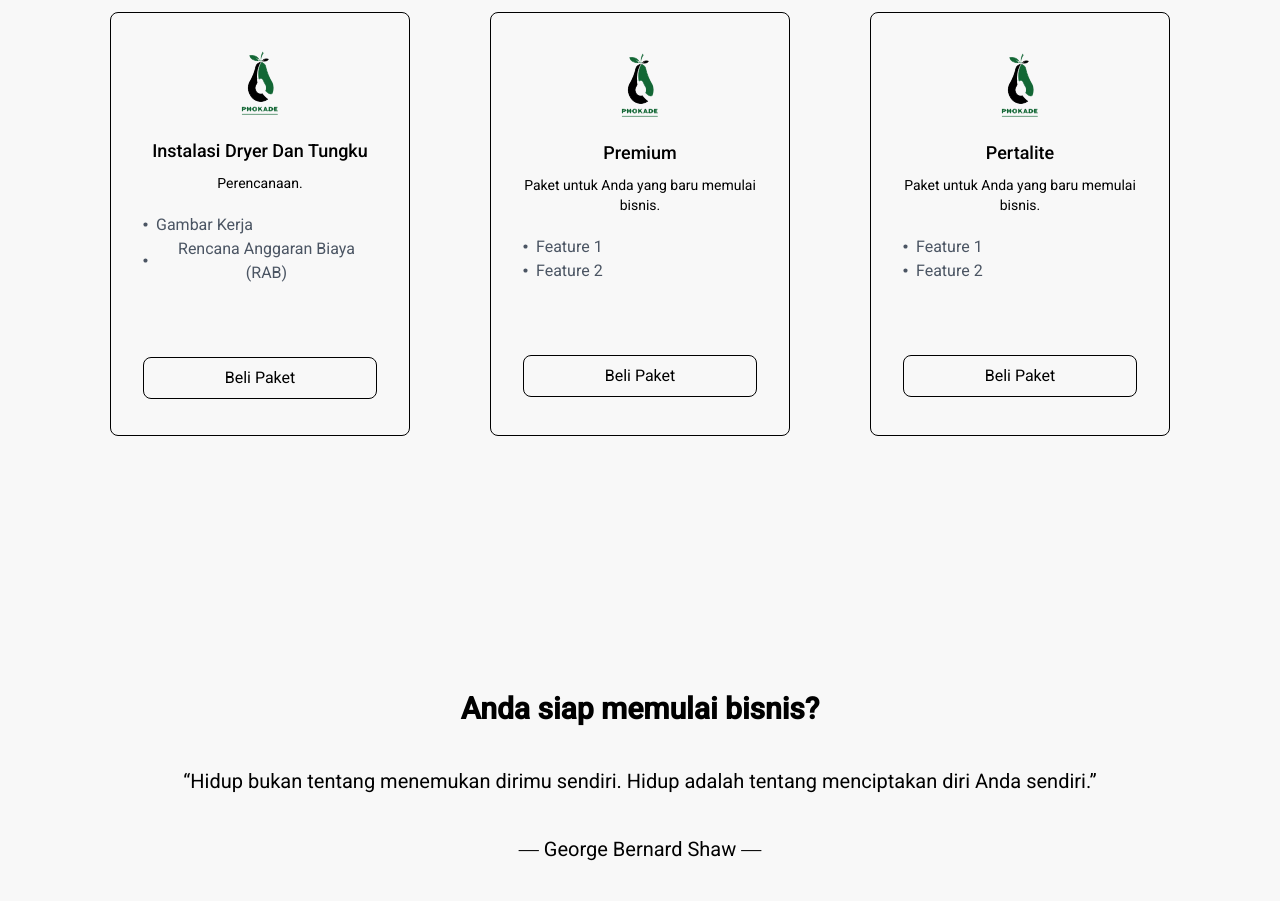
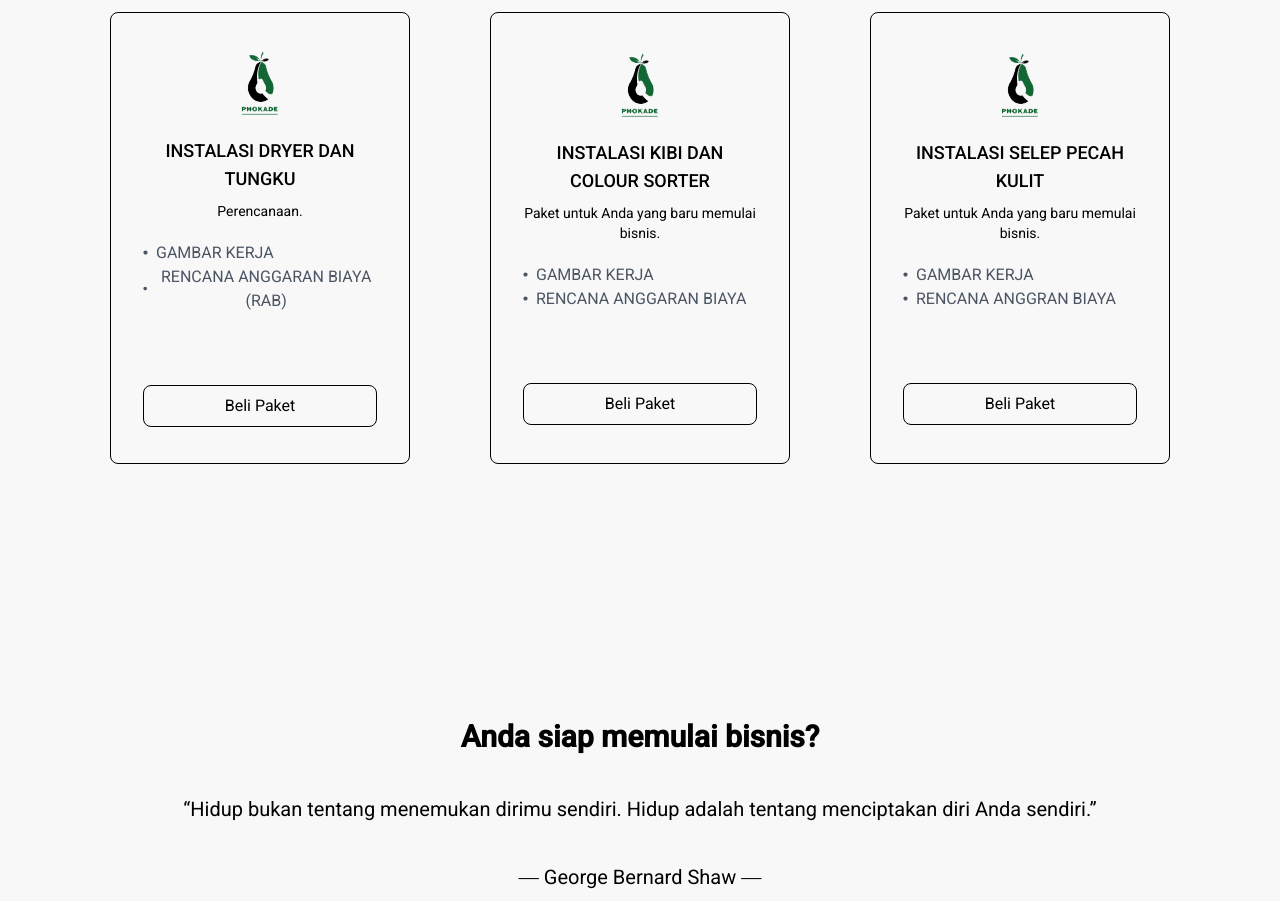
Before and after one commit to Phokade/phokade, a React (Vite) app: page / in a window 1280 px wide. Shown: the part 4600-5501 px from the top of the page. Built offline with nearby package versions, Linux system fonts and the light colour scheme.

Commit message:
Update Pricing.jsx

```diff
--- a/src/layers/Pricing.jsx
+++ b/src/layers/Pricing.jsx
@@ -6,48 +6,48 @@ export default function Pricing() {
 	const pricings = [
 		{
 			image: logo,
-			title: "Instalasi Dryer dan Tungku",
+			title: "INSTALASI DRYER DAN TUNGKU",
 			description: "Perencanaan.",
 			benefits: [
 				{
 					id: 1,
-					name: "Gambar Kerja",
+					name: "GAMBAR KERJA",
 				},
 				{
 					id: 2,
-					name: "Rencana Anggaran Biaya (RAB)",
+					name: "RENCANA ANGGARAN BIAYA (RAB)",
 				},
 			],
 		},
 
 		{
 			image: logo,
-			title: "premium",
+			title: "INSTALASI KIBI DAN COLOUR SORTER",
 			description: "Paket untuk Anda yang baru memulai bisnis.",
 			benefits: [
 				{
 					id: 1,
-					name: "Feature 1",
+					name: "GAMBAR KERJA",
 				},
 				{
 					id: 2,
-					name: "Feature 2",
+					name: "RENCANA ANGGARAN BIAYA",
 				},
 			],
 		},
 
 		{
 			image: logo,
-			title: "pertalite",
+			title: "INSTALASI SELEP PECAH KULIT",
 			description: "Paket untuk Anda yang baru memulai bisnis.",
 			benefits: [
 				{
 					id: 1,
-					name: "Feature 1",
+					name: "GAMBAR KERJA ",
 				},
 				{
 					id: 2,
-					name: "Feature 2",
+					name: "RENCANA ANGGRAN BIAYA",
 				},
 			],
 		},
```
